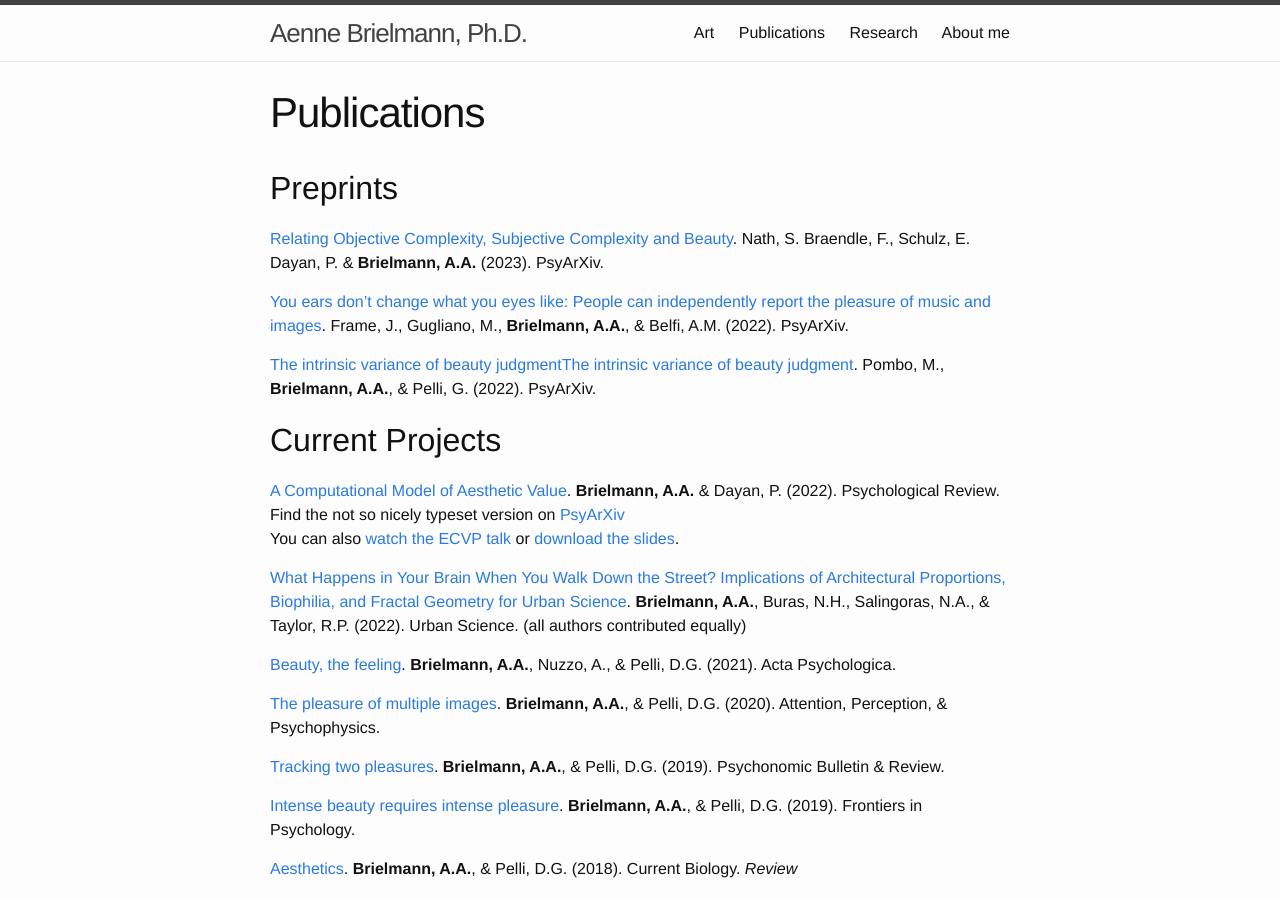
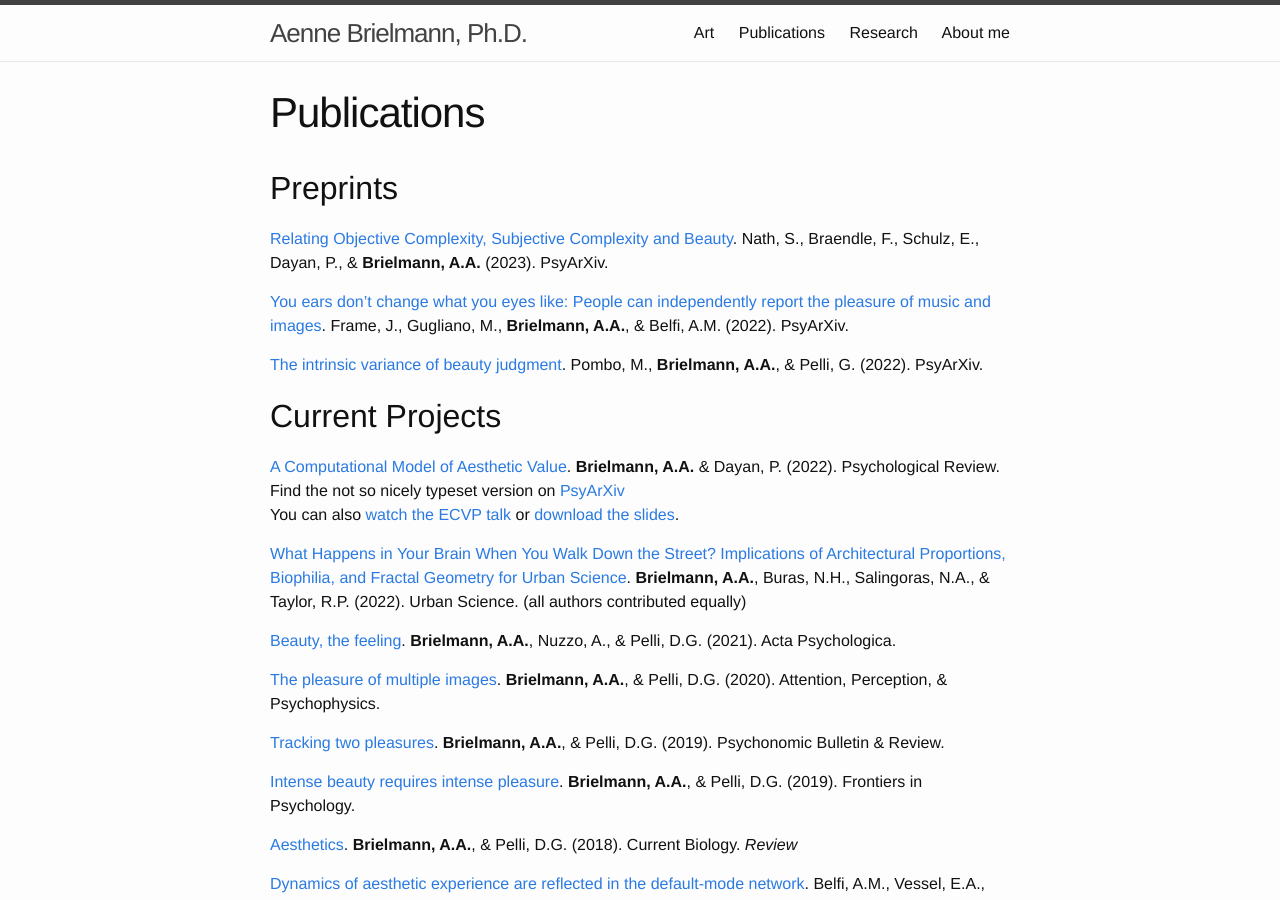
Before and after one commit to aenneb/aenneb.github.io, a Jekyll site: the page built from publications.md, in a window 1280 px wide and 900 px high. Built offline with Jekyll 4.4.1, drawn with Linux system fonts in a browser that asks for light colours.

Commit message:
Update publications.md

```diff
--- a/publications.md
+++ b/publications.md
@@ -5,11 +5,11 @@
 ---
 
 ## Preprints
-[Relating Objective Complexity, Subjective Complexity and Beauty](https://psyarxiv.com/nuep7/). Nath, S. Braendle, F., Schulz, E. Dayan, P. & **Brielmann, A.A.** (2023). PsyArXiv.
+[Relating Objective Complexity, Subjective Complexity and Beauty](https://psyarxiv.com/nuep7/). Nath, S., Braendle, F., Schulz, E., Dayan, P., & **Brielmann, A.A.** (2023). PsyArXiv.
 
 [You ears don't change what you eyes like: People can independently report the pleasure of music and images](https://psyarxiv.com/keud2/). Frame, J., Gugliano, M., **Brielmann, A.A.**, & Belfi, A.M. (2022). PsyArXiv.
 
-[The intrinsic variance of beauty judgmentThe intrinsic variance of beauty judgment](https://psyarxiv.com/jm83e/). Pombo, M., **Brielmann, A.A.**, & Pelli, G. (2022). PsyArXiv.
+[The intrinsic variance of beauty judgment](https://psyarxiv.com/jm83e/). Pombo, M., **Brielmann, A.A.**, & Pelli, G. (2022). PsyArXiv.
 
 
 ## Current Projects
```
